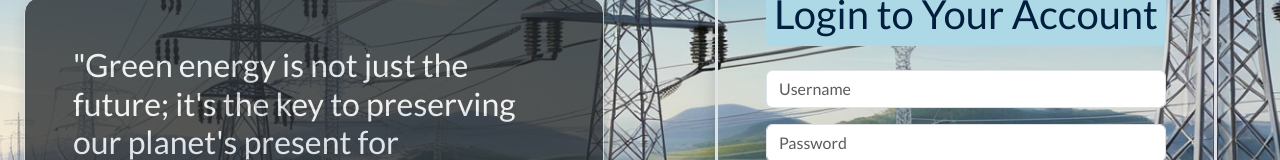
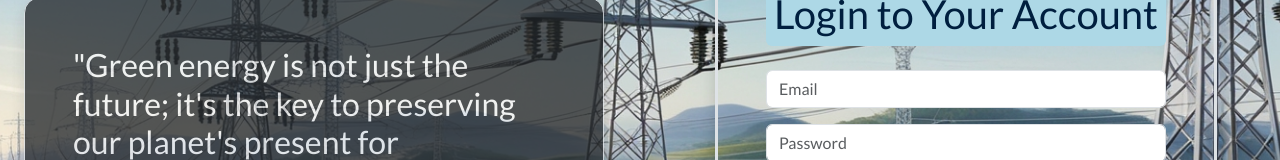
Before and after one commit to shonmathew19/power-wallet, a React (Vite) app: page / in a window 1280 px wide. Shown: the part 376-536 px from the top of the page. Built offline with nearby package versions, Linux system fonts and the light colour scheme.

Commit message:
new changes for user and admin

```diff
--- a/src/pages/Home.jsx
+++ b/src/pages/Home.jsx
@@ -6,7 +6,7 @@ import AdminDashboard from '../pages/AdminDashboard';
 import UserDashboard from './UserDashboard';
 
 function Home({ setRole }) {
-    const [username, setUsername] = useState('');
+    const [email, setEmail] = useState('');
     const [password, setPassword] = useState('');
     const navigate = useNavigate();
     const storedRole = localStorage.getItem('role');
@@ -14,7 +14,7 @@ function Home({ setRole }) {
     const handleLogin = (e) => {
         e.preventDefault();
         let userRole = null;
-        if (!username || !password) {
+        if (!email || !password) {
             Swal.fire({
                 title: "Incomplete Form",
                 text: "Please fill out both username and password fields.",
@@ -22,7 +22,7 @@ function Home({ setRole }) {
             });
             return;
         }
-        if (username === 'admin' && password === 'admin') {
+        if (email === 'admin' && password === 'admin') {
             userRole = 'admin';
             Swal.fire({
                 title: "",
@@ -32,7 +32,7 @@ function Home({ setRole }) {
             localStorage.setItem('role', userRole);
             navigate('/home');
             setIsLogin(true)
-        } else if(username === 'user' && password === 'user') {
+        } else if(email === 'user' && password === 'user') {
             userRole = 'user';
             Swal.fire({
                 title: "",
@@ -45,7 +45,7 @@ function Home({ setRole }) {
         }else{
             Swal.fire({
                 title: "SORRY",
-                text: "Please check the user name and password!",
+                text: "Please check the email and password!",
                 icon: "warning"
             });
         }
@@ -86,10 +86,10 @@ function Home({ setRole }) {
                                     <form onSubmit={handleLogin}>
                                         <input
                                             type="text"
-                                            placeholder="Username"
+                                            placeholder="Email"
                                             className="form-control mt-3 w-100"
-                                            value={username}
-                                            onChange={(e) => setUsername(e.target.value)}
+                                            value={email}
+                                            onChange={(e) => setEmail(e.target.value)}
                                         />
                                         <input
                                             type="password"
--- a/src/pages/Login.jsx
+++ b/src/pages/Login.jsx
@@ -49,7 +49,7 @@ function Login({ register, setRole}) {
         }else{
             Swal.fire({
                 title: "",
-                text: "Please check the user name and password!",
+                text: "Please check the email and password!",
                 icon: "warning"
             });
         }
```
